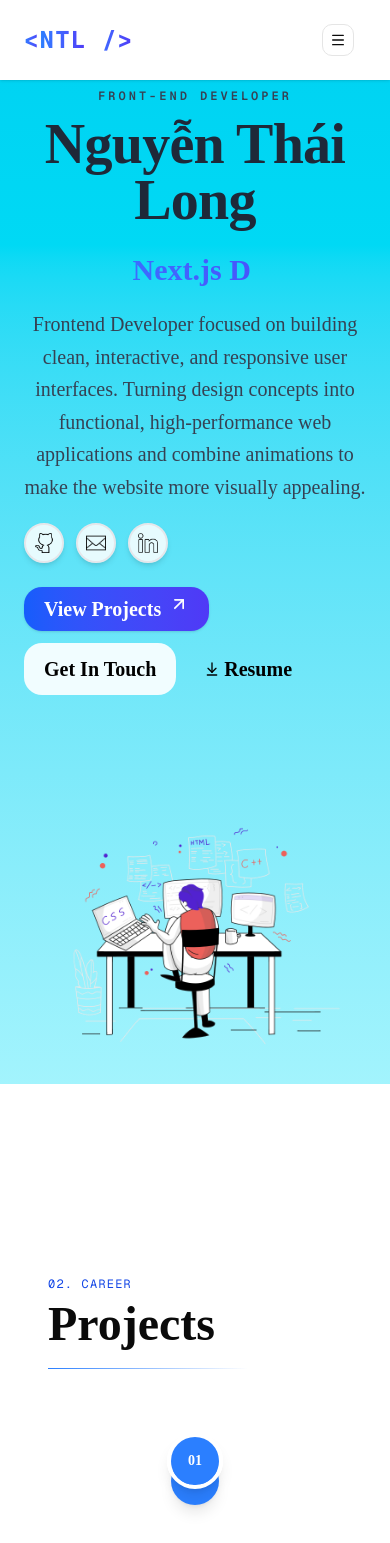
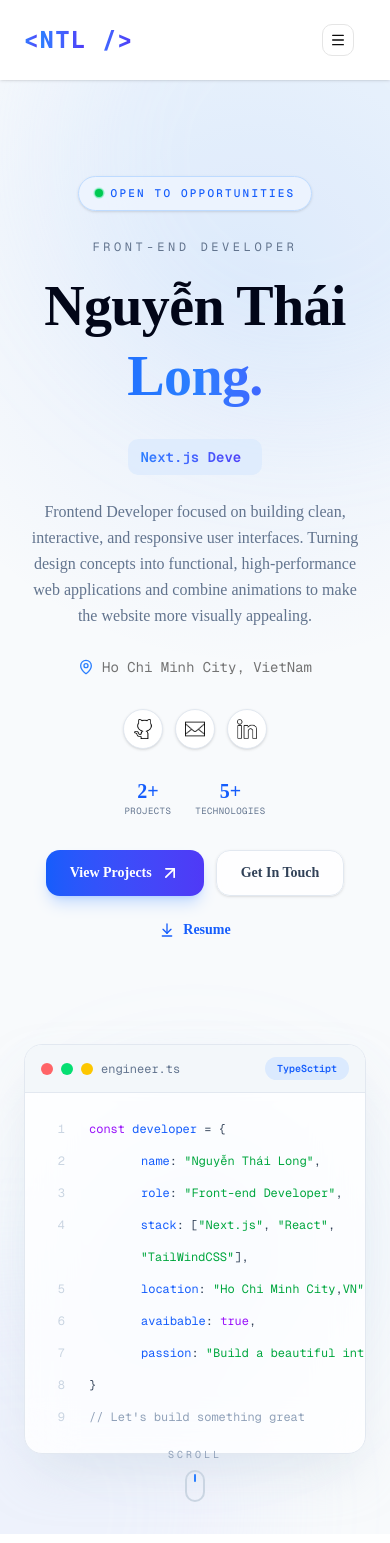
Before and after one commit to LongNguyen04064/portfolio_long, a Next.js app: page / in a window 390 px wide. Shown: the top 1543 px of the page. Built offline with nearby package versions, Linux system fonts and the light colour scheme.

Commit message:
feat: enhanced Info component with upgraded layout, interactivity, and detailed information; improved smooth responsiveness for mobile.

```diff
--- a/components/info.tsx
+++ b/components/info.tsx
@@ -1,27 +1,64 @@
 "use client"
 import Image from 'next/image'
-import { ArrowDownToLine, ArrowUpRight } from 'lucide-react'
+import { ArrowDownToLine, ArrowUpRight, MapPin} from 'lucide-react'
 import { TypeAnimation } from 'react-type-animation'
 
 export default function Info() {
   const infoItem = [
-    {src:"/icons/github.png", href:"#"},
-    {src:"/icons/mail1.png", href:"#"},
-    {src:"/icons/linkedin.png", href:"#"},
+    {src:"/icons/github.png", href:"#", lable:"Github"},
+    {src:"/icons/mail1.png", href:"#", lable:"Email"},
+    {src:"/icons/linkedin.png", href:"#", lable:"LinkedIn"},
   ]
 
+  function CodeLine({
+    number,
+    content,
+    indent = false,
+  }:{
+    number: string
+    content: React.ReactNode
+    indent?: boolean
+  }) {
     return (
-    <section className='w-full min-h-[calc(100vh-80px)] flex items-center bg-linear-to-t from-cyan-200 to-cyan-400'>
-      <div className='max-w-full mx-auto text-3xl font-semibold px-6 py-6 grid md:grid-cols-2 gap-10 items-center'>
-        <div className='text-center md:text-left mb-5'>
-          <div className='delay-100'>
-            <p className='font-mono text-xs tracking-[0.25em] text-gray-700 mb-3 uppercase'>Front-end Developer</p>
-            <h1 className='leading-none tracking-tight mb-6'>
-              <span className='block font-black text-[clamp(3.5rem,8vw,6rem)] text-gray-800'>Nguyễn Thái Long</span>
+      <div className='flex'>
+        <span className='mr-6 w-5 select-none text-right text-slate-300'>{number}</span>
+        <code className={`text-slate-700 ${indent ? "ml-13" : ""}`}>
+          {content}
+        </code>
+      </div>
+    )
+  }
+
+  return (
+    <section id='home' className='relative min-h-screen overflow-hidden bg-slate-50 flex items-center'>
+      <div className='pointer-events-none absolute inset-0 bg-[radial-gradient(circle_at_65%_15%,rgba(59,130,246,0.10),transparent_30%)]'/>
+      <div className='pointer-events-none absolute -top-40 -right-40 w-125 h-125 rounded-full bg-blue-200/20 blur-3xl'/>
+      <div className='pointer-events-none absolute -bottom-50 -left-50 w-112.5 h-112.5 rounded-full bg-indigo-200/20 blur-3xl'/>
+      <div className='relative z-10 mx-auto max-w-7xl px-6 sm:px-8 lg:px-10 pt-28 pb-20 lg:pt-32'>
+        <div className='grid grid-cols-1 lg:grid-cols-[1fr_0.9fr] gap-14 lg:gap-16 items-center'>
+          <div className='text-center lg:text-left'>
+            <div className='inline-flex items-center gap-2 rounded-full border border-blue-200 bg-blue-50/80 px-4 py-2 mb-7 shadow-sm'>
+              <span className='relative flex h-2 w-2'>
+                <span className='absolute inline-flex h-full w-full rounded-full bg-green-400 opacity-75 animate-ping'></span>
+                <span className='relative inline-flex h-2 w-2 rounded-full bg-green-500'></span>
+              </span>
+              <span className='font-mono text-[11px] tracking-[0.2em] uppercase text-blue-600 font-medium'>
+                Open to opportunities
+              </span>
+            </div>
+            <p className='font-mono text-xs sm:text-sm tracking-[0.3em] uppercase text-slate-500 mb-4'>
+              Front-end Developer
+            </p>
+            <h1 className='leading-tight tracking-[-0.04em] mb-7'>
+              <span className='block font-black text-slate-950 text-[clamp(3.5rem,9vw,6.8rem)]'>
+                Nguyễn Thái
+              </span>
+              <span className='block font-black text-[clamp(3.5rem,9vw,6.8rem)] bg-linear-to-r from-blue-600 via-blue-500 to-indigo-600 bg-clip-text text-transparent'>
+                Long.
+              </span>
             </h1>
-          </div>
-
-          <div className='font-sans mb-5 text-3xl bg-linear-to-r from-blue-500 to-indigo-600 text-transparent bg-clip-text'>
+            <div className='inline-flex items-center min-h-9 rounded-lg bg-blue-100/70 px-3 py-1 mb-6'>
+              <div className='font-mono text-sm font-semibold bg-linear-to-r from-blue-500 to-indigo-600 text-transparent bg-clip-text'>
                 <TypeAnimation
                 sequence={[
                   "Next.js Developer",
@@ -34,52 +71,70 @@ export default function Info() {
                 repeat={Infinity}
                 />
               </div>
-
-          <p className="text-gray-700 leading-relaxed mb-5 animate-fade-up delay-300 text-xl font-thin">
+            </div>
+            <p className="max-w-full mx-auto lg:mx-0 text-slate-500 leading-relaxed mb-7 text-base sm:text-lg">
               Frontend Developer focused on building clean, interactive, and responsive user interfaces. Turning design concepts into functional, high-performance web applications and combine animations to make the website more visually appealing.
             </p>
-
-          <div className='delay-500'>
+            <div className='flex items-center justify-center lg:justify-start gap-2 text-sm mb-8 text-slate-500'>
+              <MapPin className='w-4 h-4 text-blue-500'></MapPin>
+              <span className='text-sm font-mono text-muted-foreground'>Ho Chi Minh City, VietNam</span>
+            </div>
+            <div className='flex flex-col sm:flex-row items-center justify-center lg:justify-start gap-7'>
               <div className='flex items-center gap-3'>
                 {
                   infoItem.map((item) => (
                     <a
-                    key={item.src}
+                      key={item.lable}
                       href={item.href}
-                    className="w-10 h-10 rounded-full flex items-center justify-center border-2 border-gray-200 bg-white/85 transition-all hover:scale-105 shadow-md hover:shadow-lg"
+                      arial-label={item.lable}
+                      className="group w-10 h-10 rounded-full flex items-center justify-center border border-slate-200 bg-white text-slate-500 transition-all duration-300 shadow-sm hover:-translate-y-1 hover:shadow-md hover:bg-blue-50 hover:border-blue-200 hover:text-blue 600"
                     >
                       <Image
                         src={item.src}
-                      alt='icons'
+                        alt={item.lable}
                         width={100}
                         height={100}
-                      className='w-5 h-5'
+                        className='w-5 h-5 object-contain duration-300 transition-transform group-hover:scale-110'
                       />
                     </a>
                   ))
                 }
               </div>
+              <div className='hidden sm:block h-8 w-px bg-slate-200'></div>
+              <div className='flex items-center gap-6'>
+                <div className='text-center'>
+                  <p className='text-xl font-bold text-blue-600'>
+                    2+
+                  </p>
+                  <p className='font-mono text-[9px] tracking-wider uppercase text-slate-500'>
+                    Projects
+                  </p>
                 </div>
-
-          <div className="flex justify-center md:justify-start gap-4 mt-6 text-xl"></div>
-
-          <div className='flex flex-wrap gap-3 mb-12 animate-fade-up delay-400'>
+                <div className='text-center'>
+                  <p className='text-xl font-bold text-blue-600'>
+                    5+
+                  </p>
+                  <p className='font-mono text-[9px] tracking-wider uppercase text-slate-500'>
+                    Technologies
+                  </p>
+                </div>
+              </div>
+            </div>
+            <div className='flex flex-wrap gap-3 mt-8 mb-9 justify-center lg:justify-start'>
               <a href='#'
-              className='inline-flex items-center gap-2 text-white px-5 py-2 rounded-2xl font-semibold text-xl transition-all duration-300 hover:scale-105 bg-linear-to-r from-blue-600 to-indigo-600 shadow hover:shadow-lg'>
+                className='inline-flex items-center justify-center gap-2 text-white bg-blue-600 px-6 py-3 rounded-xl font-semibold text-sm sm:text-base transition-all duration-300 hover:scale-105 bg-linear-to-r from-blue-600 to-indigo-600 shadow-lg shadow-blue-500/25 hover:shadow-xl hover:-translate-y-1 hover:bg-blue-700 hover:shadow-blue-500/30'>
                 View Projects
                 <ArrowUpRight
-                className="animate-bounce w-5 h-5"
+                  className="w-5 h-5"
                   />
               </a>
-
               <a href='#'
-              className='inline-flex items-center gap-2 px-5 py-2 rounded-2xl font-semibold text-xl bg-white/90 backdrop-blur-md text-black'>
+                className='inline-flex items-center justify-center gap-2 px-6 py-3 rounded-xl border border-slate-200 font-semibold text-sm sm:text-base bg-white/80 backdrop-blur text-slate-700 shadow transition-all duration-300 hover:-translate-y-1 hover:border-blue-200 hover:text-blue-600 hover:shadow-lg'>
                 Get In Touch
               </a>
-
               <a
                 href="#"
-              className="inline-flex items-center gap-1 px-4 py-3 rounded-xl text-xl font-semibold transition-all duration-300 text-black" >
+                className="inline-flex items-center justify-center gap-2 px-5 py-3 rounded-xl text-sm sm:text-base font-semibold transition-all duration-300 text-blue-600 hover:-translate-y-1 hover:bg-blue-50" >
                   <ArrowDownToLine
                   className="w-4 h-4"
                   />
@@ -87,15 +142,149 @@ export default function Info() {
               </a>
             </div>
           </div>
-        <div className="flex justify-center">
-          <Image
-          src="/images/image1.png"
-          alt='developer'
-          width={500}
-          height={500}
-          className='w-full max-w-md md:max-w-lg'
+          <div className="relative flex items-center justify-center lg:justify-end">
+            <div className='absolute w-70 sm:w-100 h-70 sm:h-100 rounded-full bg-blue-300/20 blur-3xl'></div>
+            <div className='relative w-full max-w-135 overflow-hidden rounded-2xl border border-slate-200 bg-white/80 shadow-2xl shadow-slate-300/50 backdrop-blur-xl transition-all duration-500 hover:-translate-y-2 hover:shadow-blue-200/50'>
+              <div className='flex items-center justify-between border-b border-slate-200 bg-slate-100/80 px-4 py-3'>
+                <div className='flex items-center gap-2'>
+                  <span className='h-3 w-3 rounded-full bg-red-400'></span>
+                  <span className='h-3 w-3 rounded-full bg-green-400'></span>
+                  <span className='h-3 w-3 rounded-full bg-yellow-400'></span>
+                  <span className='font-mono text-xs text-slate-500'>engineer.ts</span>
+                </div>
+                <span className='rounded-full bg-blue-100 px-3 py-1 font-mono text-[10px] font-semibold text-blue-600'>TypeSctipt</span>
+              </div>
+              <div className='overflow-x-auto p-5 sm:p-7 font-mono text-xs sm:text-sm leading-8'>
+                <div className='min-w-100'>
+                  <CodeLine
+                    number='1'
+                    content={
+                      <>
+                        <span className='text-purple-600'>
+                          const
+                        </span>{""}
+                        <span className='text-blue-600'>
+                          {" "}developer
+                        </span>{""} = {"{"}
+                      </>
+                    }
+                  />
+                  <CodeLine
+                    number='2'
+                    indent
+                    content={
+                      <>
+                        <span className='text-blue-600'>
+                          name
+                        </span>:{" "}
+                        <span className='text-green-600'>
+                          "Nguyễn Thái Long"
+                        </span>,
+                      </>
+                    }
+                  />
+                  <CodeLine
+                    number='3'
+                    indent
+                    content={
+                      <>
+                        <span className='text-blue-600'>
+                          role
+                        </span>:{" "}
+                        <span className='text-green-600'>
+                          "Front-end Developer"
+                        </span>,
+                      </>
+                    }
+                  />
+                  <CodeLine
+                    number='4'
+                    indent
+                    content={
+                      <>
+                        <span className='text-blue-600'>
+                          stack
+                        </span>: [
+                        <span className='text-green-600'>
+                          "Next.js"
+                        </span>,{" "}
+                        <span className='text-green-600'>
+                          "React"
+                        </span>,{" "}
+                        <span className='text-green-600'>
+                          "TailWindCSS"
+                        </span>],
+                      </>
+                    }
+                  />
+                  <CodeLine
+                    number='5'
+                    indent
+                    content={
+                      <>
+                        <span className='text-blue-600'>
+                          location
+                        </span>:{" "}
+                        <span className='text-green-600'>
+                          "Ho Chi Minh City
+                        </span>,
+                        <span className='text-green-600'>
+                          VN"
+                        </span>,
+                      </>
+                    }
+                  />
+                  <CodeLine
+                  number='6'
+                  indent
+                  content={
+                    <>
+                      <span className='text-blue-600'>
+                        avaibable
+                      </span>:{" "}
+                      <span className='text-purple-600'>
+                        true
+                      </span>,
+                    </>
+                  }
+                  />
+                  <CodeLine
+                    number='7'
+                    indent
+                    content={
+                      <>
+                        <span className='text-blue-600'>
+                          passion
+                        </span>:{" "}
+                        <span className='text-green-600'>
+                          "Build a beautiful interface"
+                        </span>,
+                      </>
+                    }
+                  />
+                  <CodeLine
+                    number='8'
+                    content={"}"}
+                  />
+                  <CodeLine
+                    number='9'
+                    content={
+                      <span className='text-slate-400'>
+                        // Let's build something great
+                      </span>
+                    }
                   />
                 </div>
+              </div>
+            </div>
+          </div>
+        </div>
+        <a href="#" className='group absolute bottom-8 left-1/2 -translate-x-1/2 flex flex-col items-center gap-2'>
+          <span className='font-mono text-[10px] tracking-[0.3em] uppercase text-slate-400 group-hover:text-blue-500 transition-all duration-300'>Scroll</span>
+          <div className='flex h-8 w-5 items-start justify-center rounded-full border-2 border-slate-300 p-1 group-hover:border-blue-500 transition-all duration-300'>
+            <div className='h-2 w-0.5 rounded-full bg-blue-500 animate-bounce '></div>
+          </div>
+        </a>
       </div>
     </section>
   )
```
Lines whose indentation alone changed are shown as unchanged.
